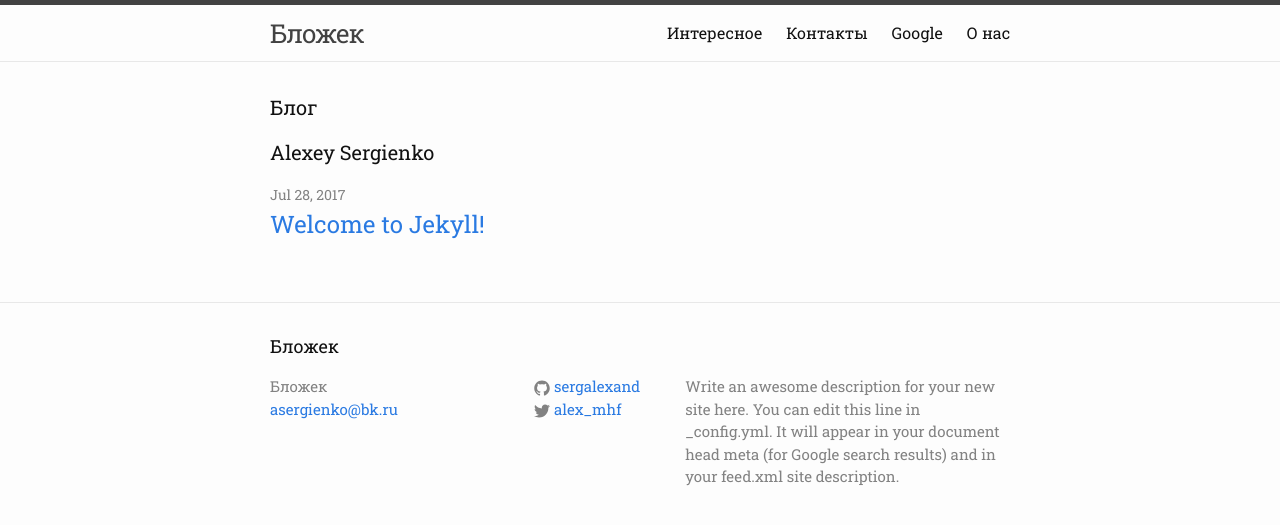
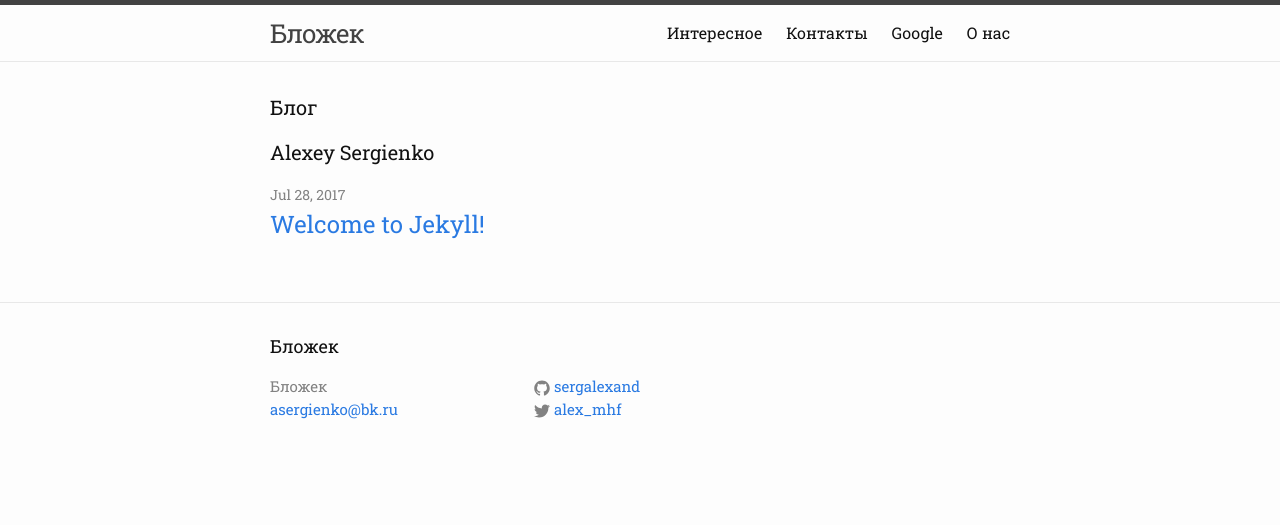
Before and after one commit to SergAlexAnd/SergAlexAnd.github.io, a Jekyll site: the page built from index.html, in a window 1280 px wide. Shown: the top 525 px of the page. Built offline with Jekyll 4.4.1, drawn with Linux system fonts in a browser that asks for light colours.

Commit message:
0.15
описание

```diff
--- a/_config.yml
+++ b/_config.yml
@@ -8,10 +8,7 @@
 # Site settings
 title: Бложек
 email: asergienko@bk.ru
-description: > # this means to ignore newlines until "baseurl:"
-  Write an awesome description for your new site here. You can edit this
-  line in _config.yml. It will appear in your document head meta (for
-  Google search results) and in your feed.xml site description.
+description: > # здесь будет описание этого сайта, пока я не придумал о чем будет сайт и что сюда писать.
 baseurl: "" # the subpath of your site, e.g. /blog
 url: "http://yourdomain.com" # the base hostname & protocol for your site
 twitter_username: alex_mhf
```
